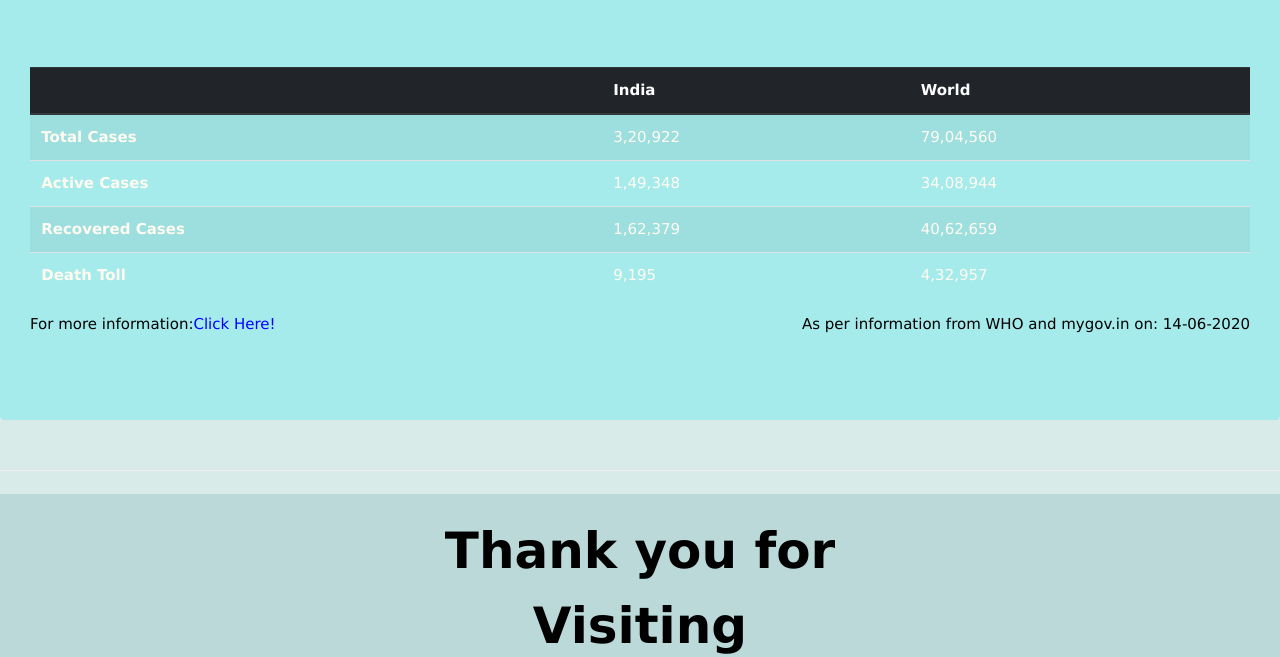
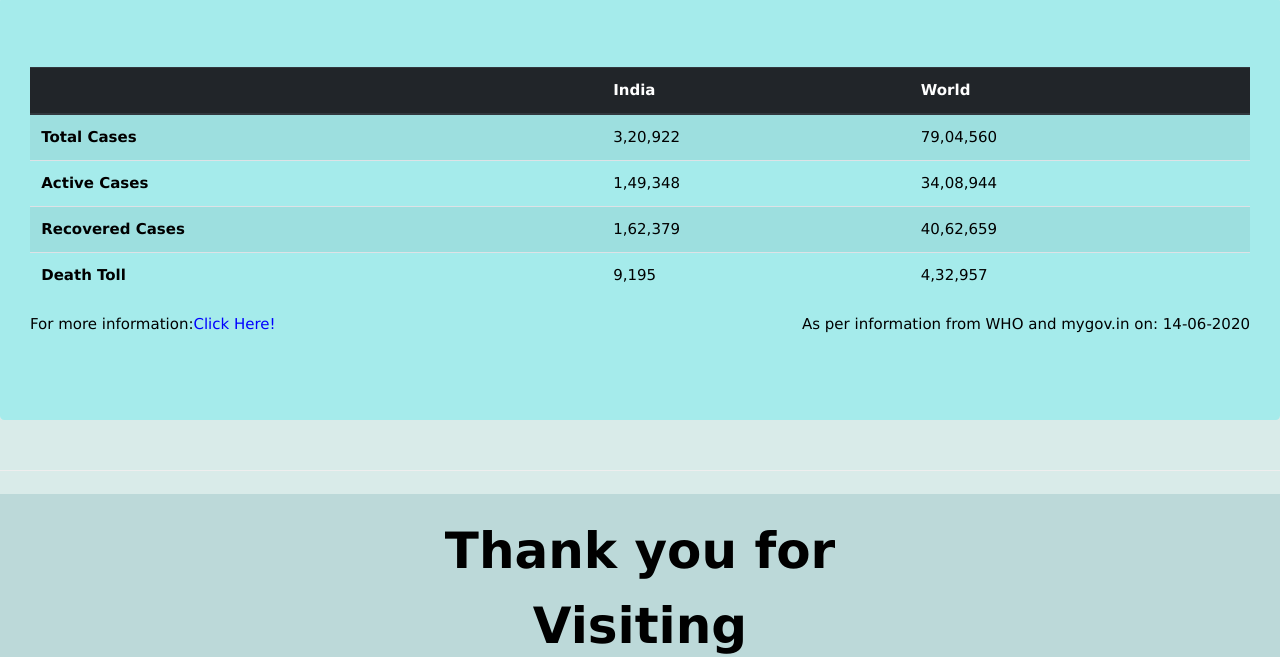
Before and after one commit to Snehee2901/Lockdown, a website: page reason.html in a window 1280 px wide. Shown: the part 2864-3521 px from the top of the page. Drawn offline with nearby package versions, Linux system fonts and the light colour scheme.

Commit message:
Final Commit

```diff
--- a/reason.html
+++ b/reason.html
@@ -189,7 +189,7 @@
            </div>
            <div class="jumbotron" style="background-color: #A5EBEB!important;">
                <div class="table-responsive">
-                   <table class="table table-striped">
+                   <table class="table table-striped" style="color: black">
                         <thead class="thead-dark" style="">
                             <tr>
                                 <th>&nbsp;</th>
```
